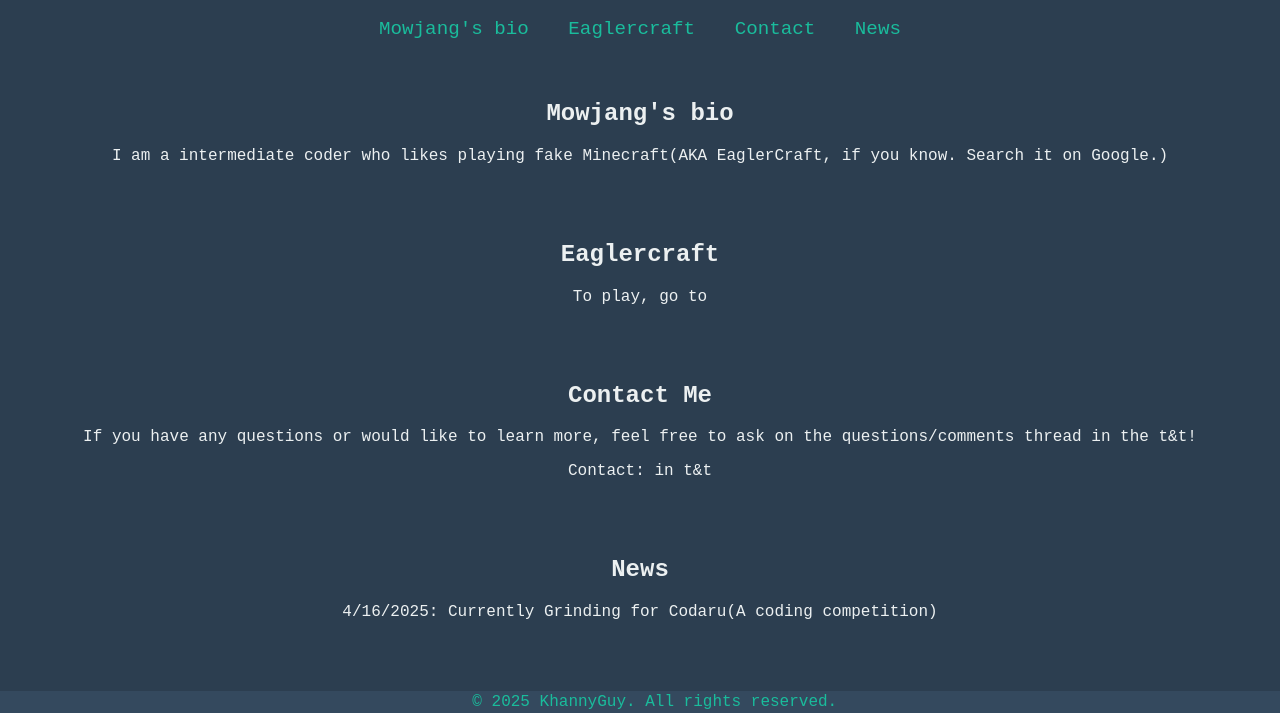
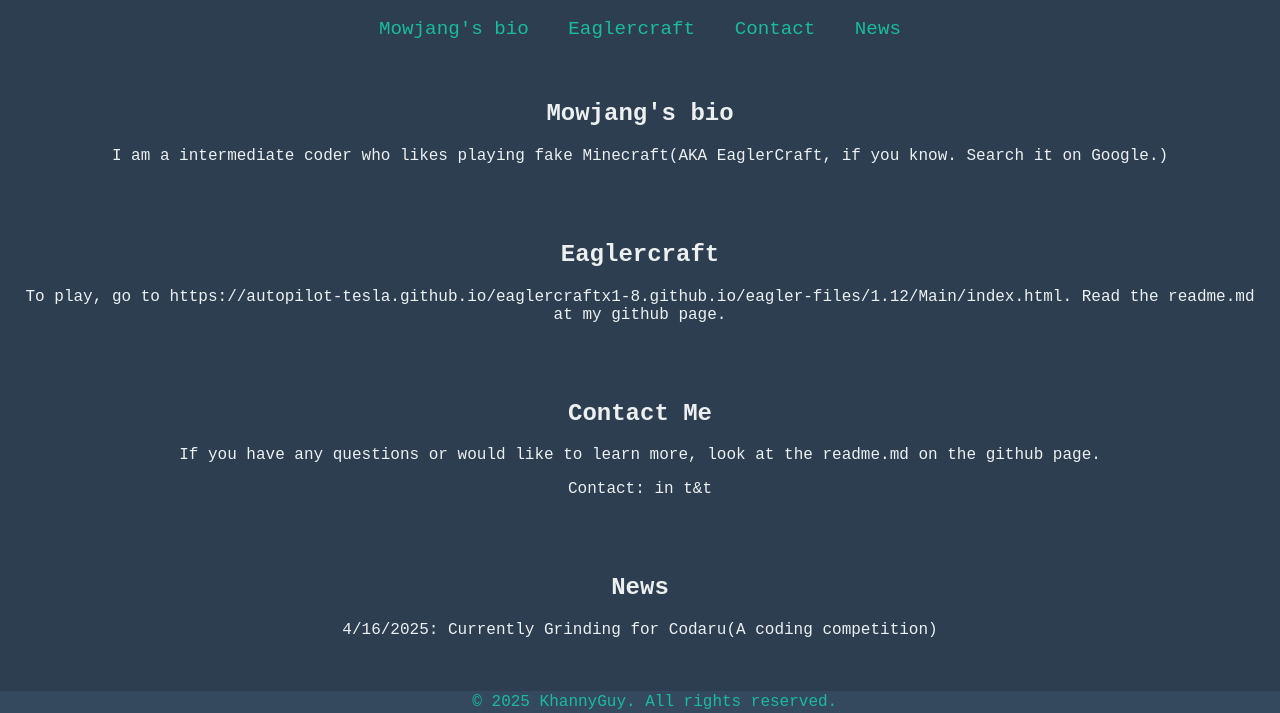
Before and after one commit to Autopilot-Tesla/mowjang, a plain HTML site: page index.html in a window 1280 px wide. Shown: the part 87-800 px from the top of the page. Drawn offline with Linux system fonts and the light colour scheme.

Commit message:
Update index.html

```diff
--- a/index.html
+++ b/index.html
@@ -66,11 +66,11 @@
     </section>
     <section id="about">
         <h2>Eaglercraft</h2>
-        <p>To play, go to</p>
+        <p>To play, go to https://autopilot-tesla.github.io/eaglercraftx1-8.github.io/eagler-files/1.12/Main/index.html. Read the readme.md at my github page.</p>
     </section>
     <section id="sub">
         <h2>Contact Me</h2>
-        <p>If you have any questions or would like to learn more, feel free to ask on the questions/comments thread in the t&t!</p>
+        <p>If you have any questions or would like to learn more, look at the readme.md on the github page.</p>
         <p>Contact: in t&t</p>
     </section>
     <section id="news">
```
